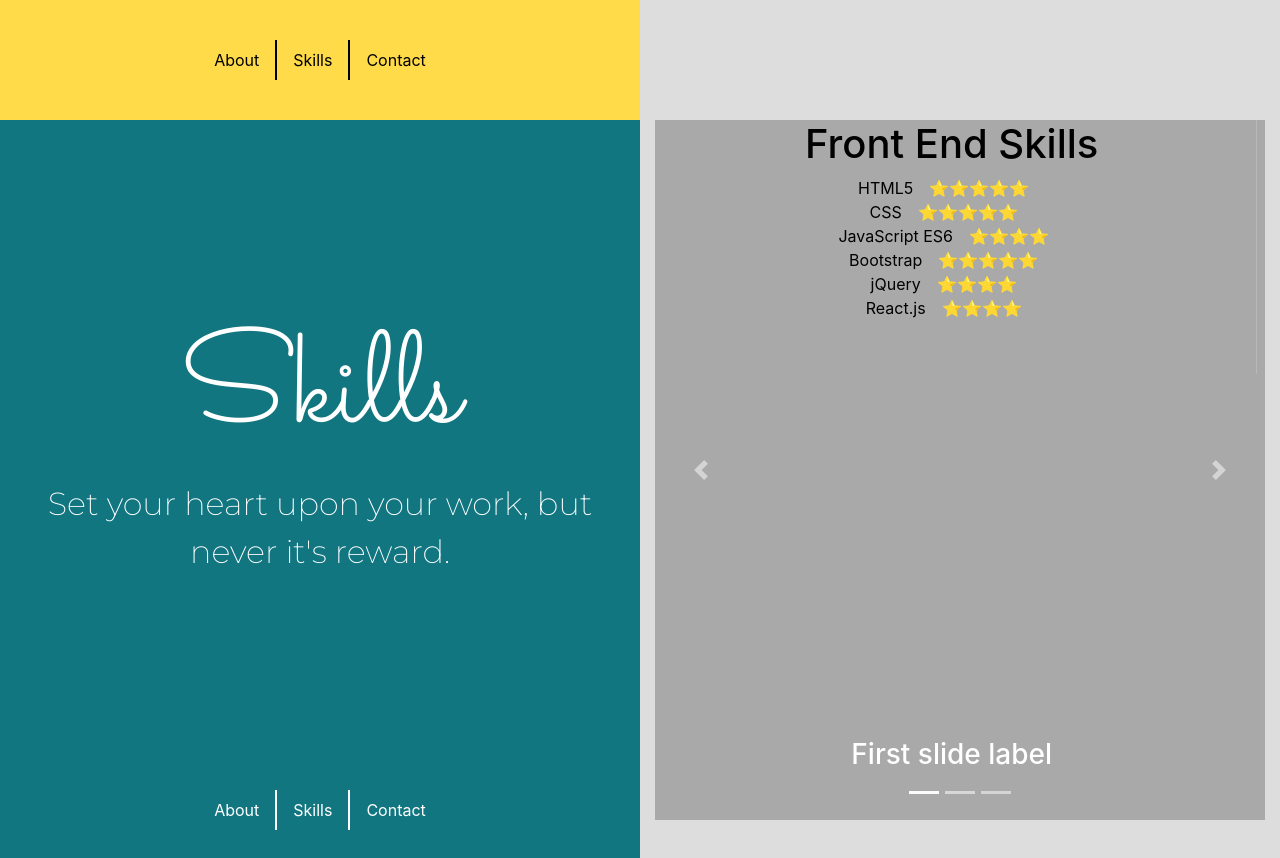
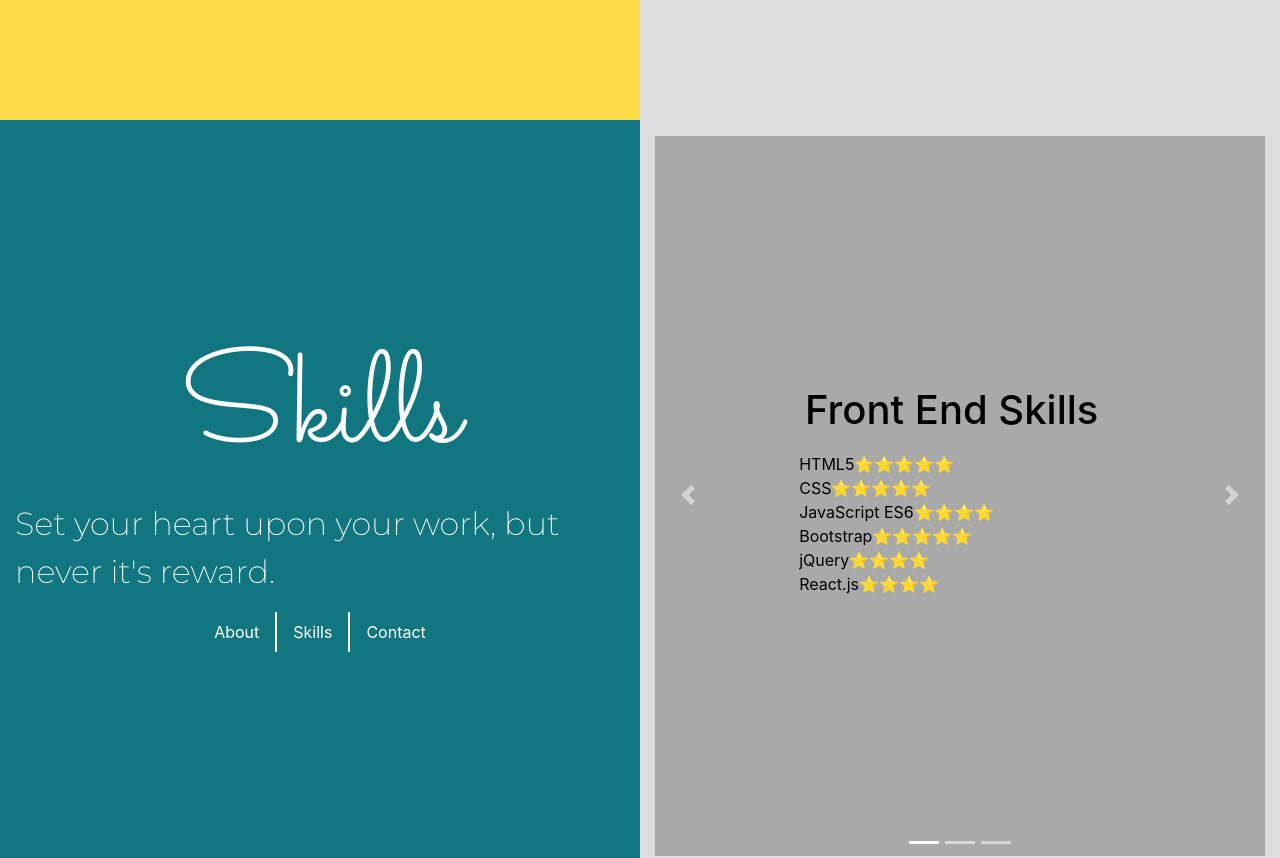
Before and after one commit to Omkar-Hankare/Personal-Website, a React (Create React App) app: page / in a window 1280 px wide. Shown: the part 1360-2218 px from the top of the page. Built offline with nearby package versions, Linux system fonts and the light colour scheme.

Commit message:
Centered elements in the carousel, remove redundant code to center elements (use flex direction)

```diff
--- a/src/App.css
+++ b/src/App.css
@@ -91,15 +91,6 @@ p.TypingCarousel {
 
 /* COMMON STUFF */
 
-#About .headingDiv,
-#Skills .headingDiv,
-#Contact .headingDiv {
-	text-align: center;
-	display: flex;
-	align-items: center;
-	height: 670px;
-}
-
 .HeadingCol h1 {
 	font-family: "Sacramento", cursive;
 	font-size: 8em;
@@ -109,6 +100,13 @@ p.TypingCarousel {
 	font-family: "Montserrat", sans-serif;
 	font-size: 2em;
 	font-weight: 200;
+}
+
+.HeadingCol {
+	display: flex;
+	flex-direction: column;
+	align-items: center;
+	justify-content: center;
 }
 
 /* ABOUT SECTION */
@@ -144,17 +142,46 @@ p.TypingCarousel {
 	color: #000000;
 }
 
-.FrontEnd_skills {
-	/* display: flex;
-	justify-content: center; */
-	text-align: center;
-	height: 700px;
+.SkillCarousel {
+	margin: 1em 0;
+	display: flex;
+	align-items: center;
+	justify-content: center;
+	width: 100%;
+	height: 720px;
 	background-color: darkgray;
 }
 
-.SkillsRender p {
+.SkillCarousel .carousel {
+	position: static;
+	width: 100%;
+}
+
+.FrontEnd_skills {
+	height: 600px;
+	display: flex;
+	flex-direction: column;
+	align-items: center;
+	justify-content: center;
+}
+
+.skill_ul {
+	list-style-type: none;
+	width: 50%;
+	margin: 10px;
+	padding: 0;
+}
+
+.skill_item {
+	display: flex;
+}
+
+.ability-title {
+	align-self: flex-start;
+}
+
+.ability-score {
 	margin-right: 1em;
-	display: inline;
 }
 
 /* CONTACT SECTION */
--- a/src/Components/Section.jsx
+++ b/src/Components/Section.jsx
@@ -10,16 +10,8 @@ function Section(props) {
 			<Container fluid>
 				<Row>
 					<Col bsPrefix={"col-xs-12 col-md-6 " + props.HeadingCol}>
-						<div className="headingDiv">
-							<Container fluid>
-								<Row>
-									<Col>
-										<h1>{props.heading}</h1>
-										<p>{props.quote}</p>
-									</Col>
-								</Row>
-							</Container>
-						</div>
+						<h1>{props.heading}</h1>
+						<p>{props.quote}</p>
 						<Anchors></Anchors>
 					</Col>
 					<Col bsPrefix={"col " + props.ContentCol}>
--- a/src/Components/SkillsCarousel.jsx
+++ b/src/Components/SkillsCarousel.jsx
@@ -8,46 +8,36 @@ function SkillsRender(skill) {
 		s += "⭐";
 	}
 	return (
-		<div className="SkillsRender">
-			<p>{skill.Name}</p>
-			<p>{s}</p>
-		</div>
+		<li className= "skill_item">
+			<span class="ability-title">{skill.Name}</span>
+			<span class="ability-score">
+				<span class="glyphicon glyphicon-star filled">{s}</span>
+			</span>
+		</li>
 	);
 }
 
 function SkillCarousel() {
 	return (
-		<div>
+		<div className="SkillCarousel">
 			<Carousel>
 				<Carousel.Item>
 					<div className="FrontEnd_skills">
 						<h1>Front End Skills</h1>
-						{FrontEnd.map(SkillsRender)}
+						<ul className="skill_ul">{FrontEnd.map(SkillsRender)}</ul>
 					</div>
-
-					<Carousel.Caption>
-						<h3>First slide label</h3>
-					</Carousel.Caption>
 				</Carousel.Item>
 				<Carousel.Item>
 					<div className="FrontEnd_skills">
 						<h1>Back End Skills</h1>
-						{BackEnd.map(SkillsRender)}
+						<ul className="skill_ul">{BackEnd.map(SkillsRender)}</ul>
 					</div>
-
-					<Carousel.Caption>
-						<h3>First slide label</h3>
-					</Carousel.Caption>
 				</Carousel.Item>
 				<Carousel.Item>
 					<div className="FrontEnd_skills">
 						<h1>Other technologies</h1>
-						{OtherSkills.map(SkillsRender)}
+						<ul className="skill_ul">{OtherSkills.map(SkillsRender)}</ul>
 					</div>
-
-					<Carousel.Caption>
-						<h3>First slide label</h3>
-					</Carousel.Caption>
 				</Carousel.Item>
 			</Carousel>
 		</div>
--- a/src/Components/SkillsList.jsx
+++ b/src/Components/SkillsList.jsx
@@ -1,5 +1,3 @@
-import React from "react";
-
 const FrontEnd = [
 	{ key: 1, Name: "HTML5", Rating: 5 },
 	{ key: 2, Name: "CSS", Rating: 5 },
```
